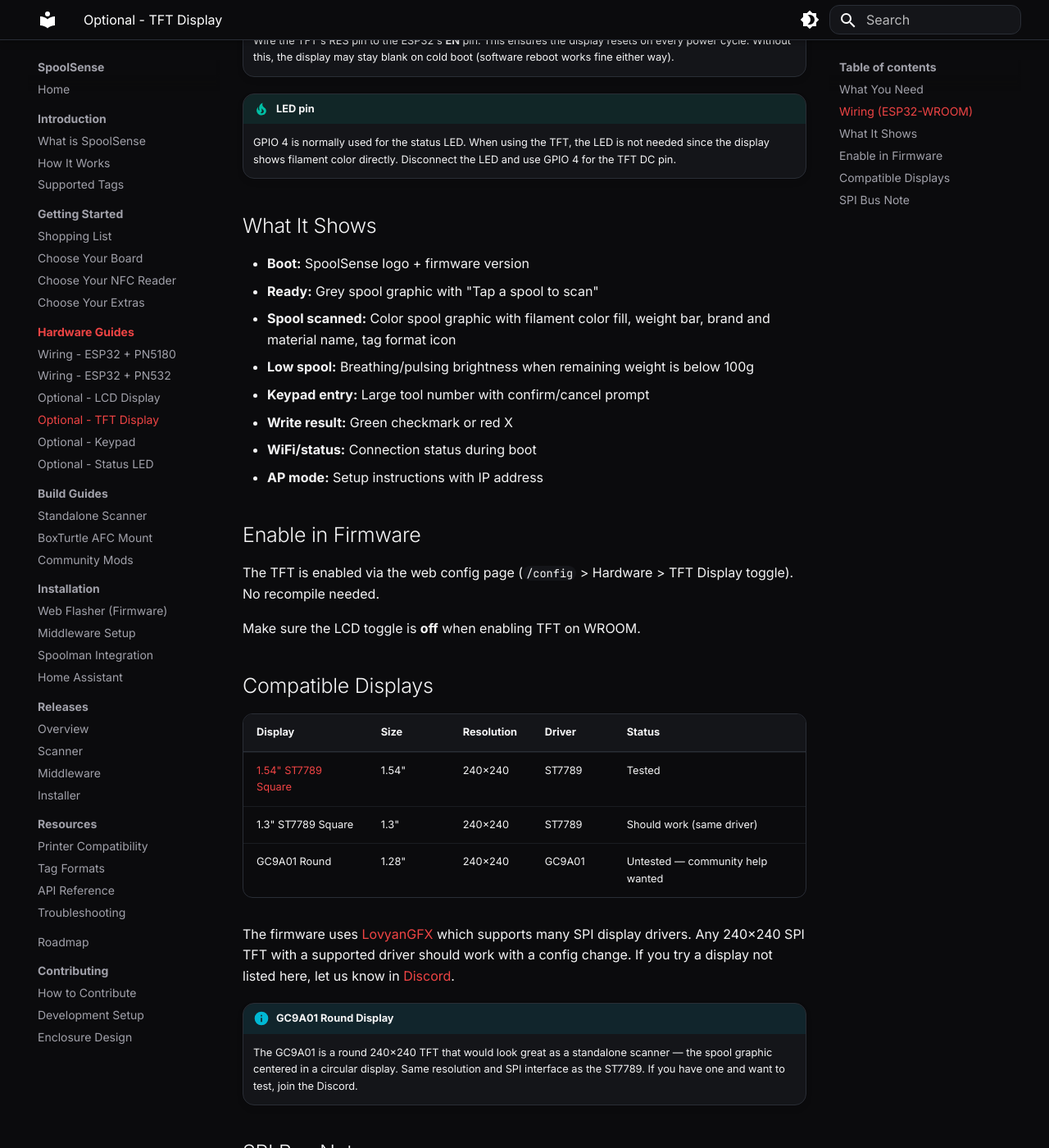
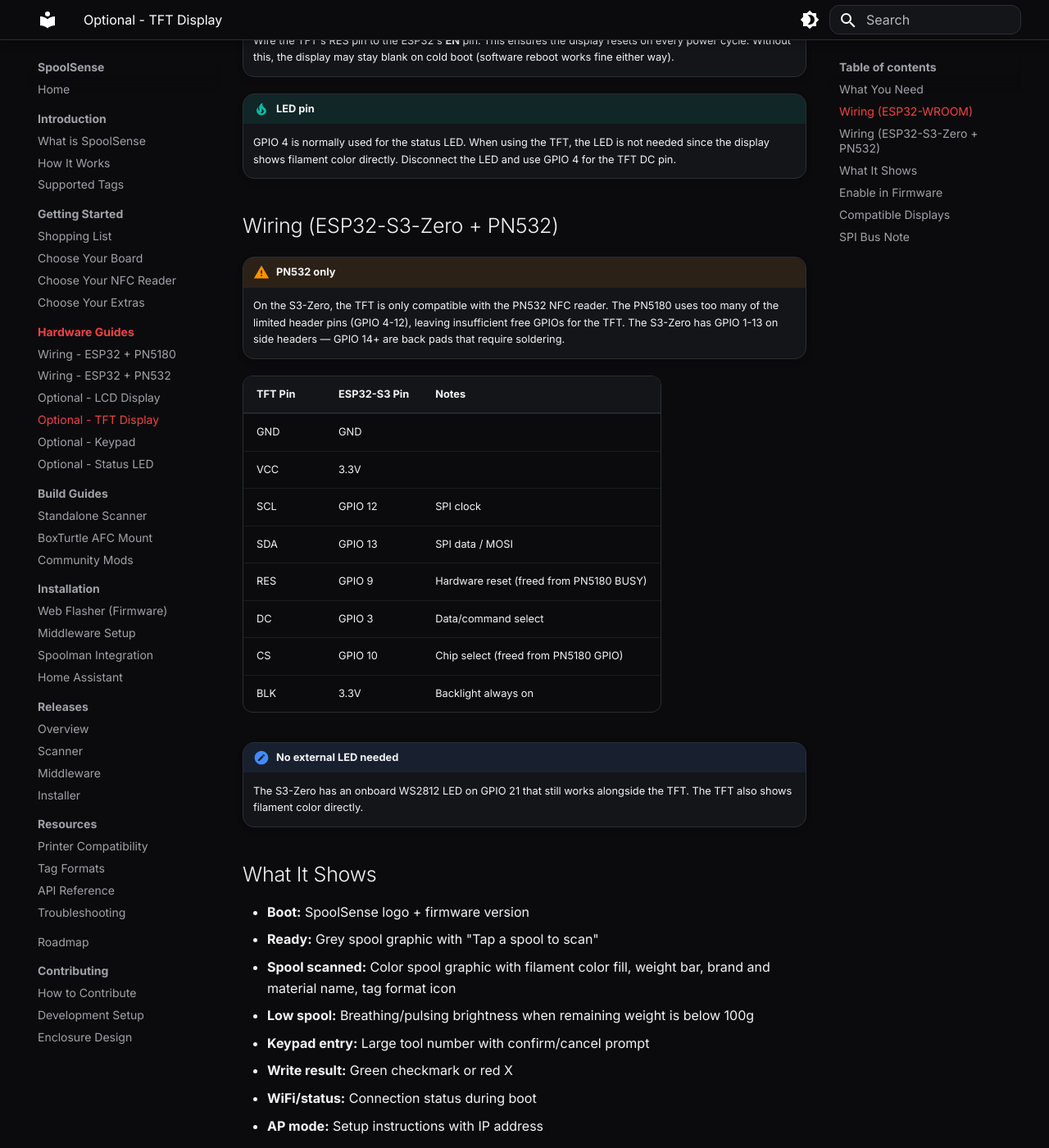
Before and after one commit to SpoolSense/spoolsense.org, an MkDocs documentation site: the page built from docs/hardware/tft.md, in a window 1280 px wide and 1400 px high, scrolled down 1520 px. Shown: the whole window at 82% size. Built offline with MkDocs 1.6.1 and Material for MkDocs 9.7.7, drawn with Linux system fonts in a browser that asks for light colours.

Commit message:
docs: add S3-Zero TFT wiring (PN532 only, side header pins)

```diff
--- a/docs/hardware/tft.md
+++ b/docs/hardware/tft.md
@@ -34,6 +34,25 @@ A 240x240 color TFT replaces the 16x2 LCD with a graphical spool display showing
 !!! tip "LED pin"
     GPIO 4 is normally used for the status LED. When using the TFT, the LED is not needed since the display shows filament color directly. Disconnect the LED and use GPIO 4 for the TFT DC pin.
 
+## Wiring (ESP32-S3-Zero + PN532)
+
+!!! warning "PN532 only"
+    On the S3-Zero, the TFT is only compatible with the PN532 NFC reader. The PN5180 uses too many of the limited header pins (GPIO 4-12), leaving insufficient free GPIOs for the TFT. The S3-Zero has GPIO 1-13 on side headers — GPIO 14+ are back pads that require soldering.
+
+| TFT Pin | ESP32-S3 Pin | Notes |
+|---------|-------------|-------|
+| GND | GND | |
+| VCC | 3.3V | |
+| SCL | GPIO 12 | SPI clock |
+| SDA | GPIO 13 | SPI data / MOSI |
+| RES | GPIO 9 | Hardware reset (freed from PN5180 BUSY) |
+| DC | GPIO 3 | Data/command select |
+| CS | GPIO 10 | Chip select (freed from PN5180 GPIO) |
+| BLK | 3.3V | Backlight always on |
+
+!!! note "No external LED needed"
+    The S3-Zero has an onboard WS2812 LED on GPIO 21 that still works alongside the TFT. The TFT also shows filament color directly.
+
 ## What It Shows
 
 - **Boot:** SpoolSense logo + firmware version
```
